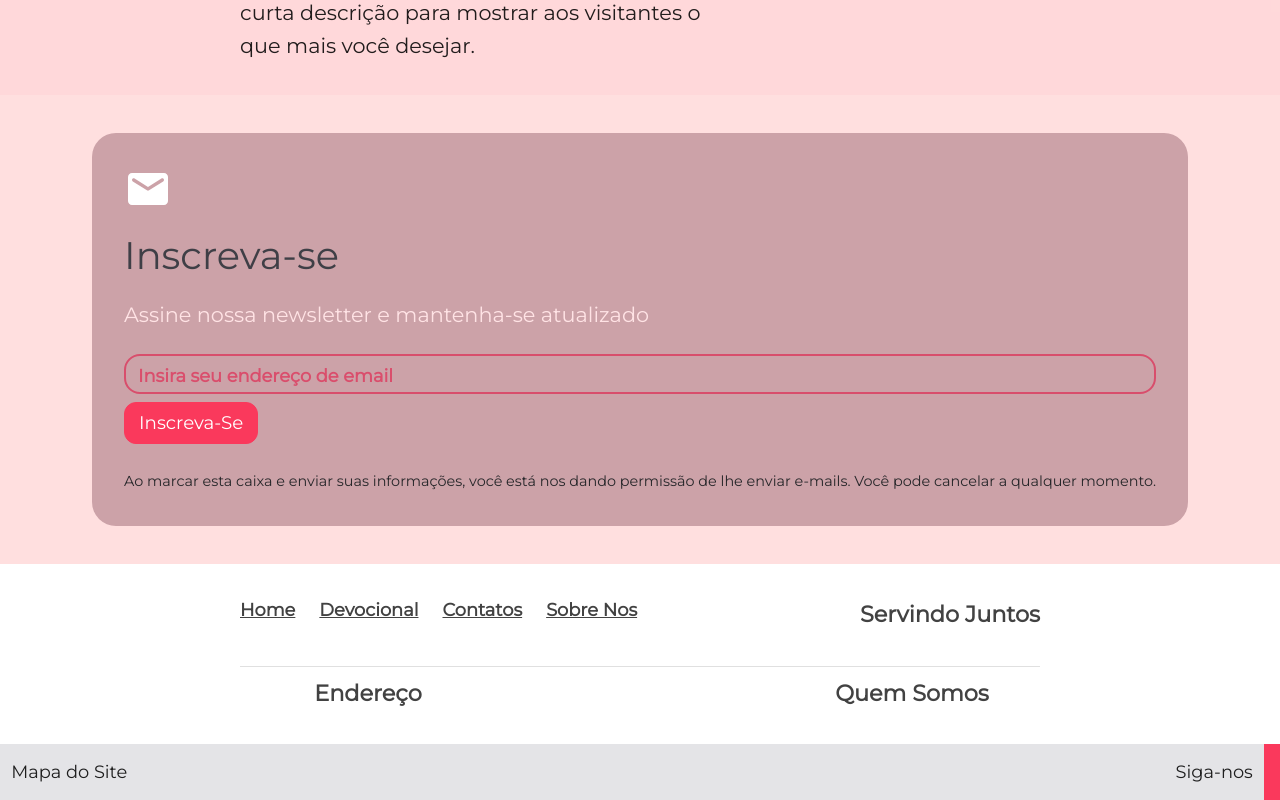
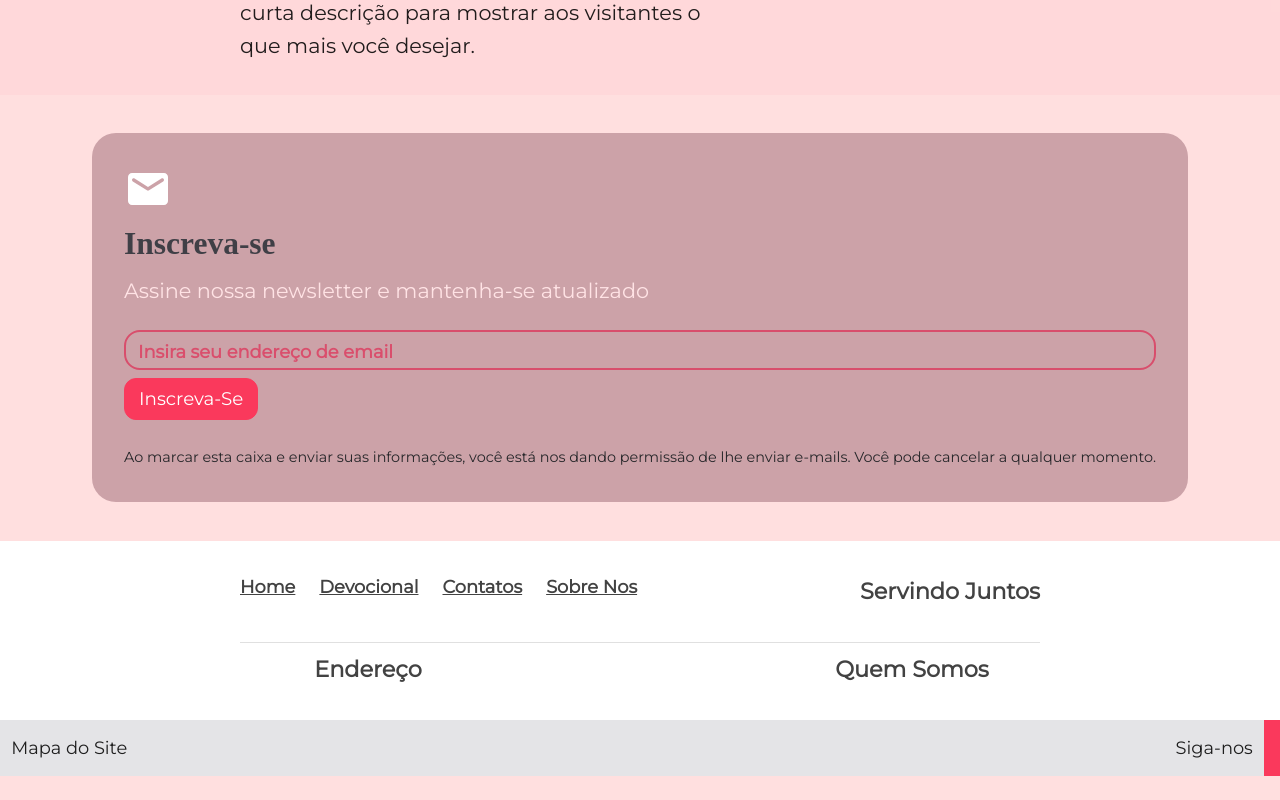
Before and after one commit to pauloWeslleY/servindo_juntos, a React (Vite) app: page / in a window 1280 px wide. Shown: the part 1259-2059 px from the top of the page. After the commit the page ends 2035 px from the top, so only its background shows below. Built offline with nearby package versions, Linux system fonts and the light colour scheme; a web font is replaced by a local one.

Commit message:
fix: typo form register home page

```diff
--- a/src/pages/home-page/components/form-register/form-register.tsx
+++ b/src/pages/home-page/components/form-register/form-register.tsx
@@ -15,11 +15,10 @@ export const FormRegister = () => {
           <S.EmailIcon />
           <Typography
             component="h3"
-            variant="body2"
+            variant="h2"
             sx={(theme) => ({
               fontSize: theme.spacing(2.4),
               color: COLORS.zinc[700],
-
               marginBlock: theme.spacing(0.7),
             })}
           >
```
